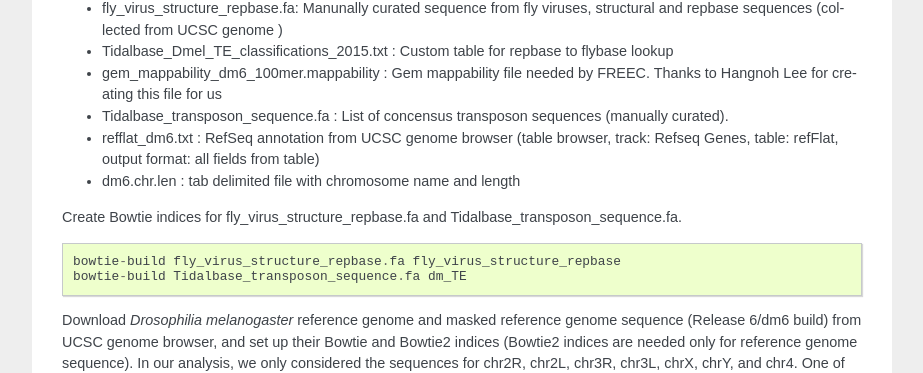
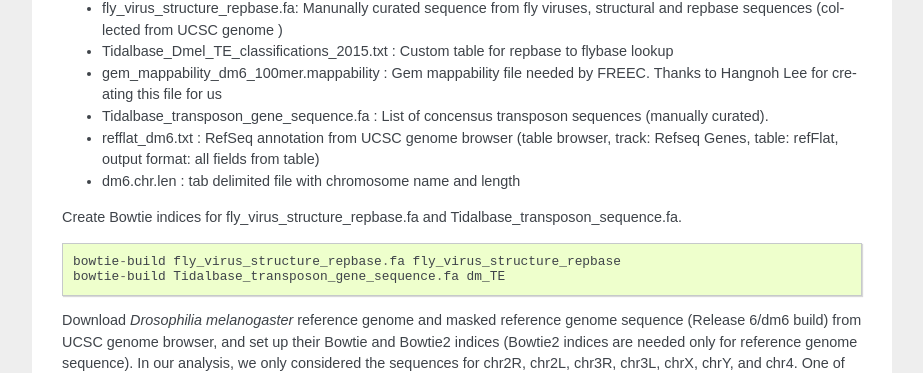
Before and after one commit to laulabbumc/TIDAL1.2, a Sphinx documentation site: the page built from docs/source/installation.rst, in a window 1280 px wide and 900 px high, scrolled down 954 px. Shown: the part 152-525 px from the top of the window, without its empty margins (198-1121 px from the left). Built offline with Sphinx 7.4.7, drawn with Linux system fonts in a browser that asks for light colours.

Commit message:
updated documentation

```diff
--- a/docs/source/installation.rst
+++ b/docs/source/installation.rst
@@ -43,7 +43,7 @@ Some of these files are manually curated, and others were retrieved from UCSC ge
 - fly_virus_structure_repbase.fa: Manunally curated sequence from fly viruses, structural and repbase sequences (collected from UCSC genome )
 - Tidalbase_Dmel_TE_classifications_2015.txt : Custom table for repbase to flybase lookup
 - gem_mappability_dm6_100mer.mappability : Gem mappability file needed by FREEC. Thanks to Hangnoh Lee for creating this file for us
-- Tidalbase_transposon_sequence.fa : List of concensus transposon sequences (manually curated).
+- Tidalbase_transposon_gene_sequence.fa : List of concensus transposon sequences (manually curated).
 - refflat_dm6.txt : RefSeq annotation from UCSC genome browser (table browser, track: Refseq Genes, table: refFlat, output format: all fields from table)
 - dm6.chr.len : tab delimited file with chromosome name and length
 
@@ -51,7 +51,7 @@ Create Bowtie indices for fly_virus_structure_repbase.fa and Tidalbase_transposo
 ::
 
     bowtie-build fly_virus_structure_repbase.fa fly_virus_structure_repbase
-    bowtie-build Tidalbase_transposon_sequence.fa dm_TE
+    bowtie-build Tidalbase_transposon_gene_sequence.fa dm_TE
 
 Download *Drosophilia melanogaster* reference genome and masked reference genome sequence (Release 6/dm6 build) from UCSC genome browser, and set up their Bowtie and Bowtie2 indices (Bowtie2 indices are needed only for reference genome sequence). In our analysis, we only considered the sequences for chr2R, chr2L, chr3R, chr3L, chrX, chrY, and chr4. One of the requirement of of running Control FREEC is to provide the location of individual chromosome fasta files.
 
```
